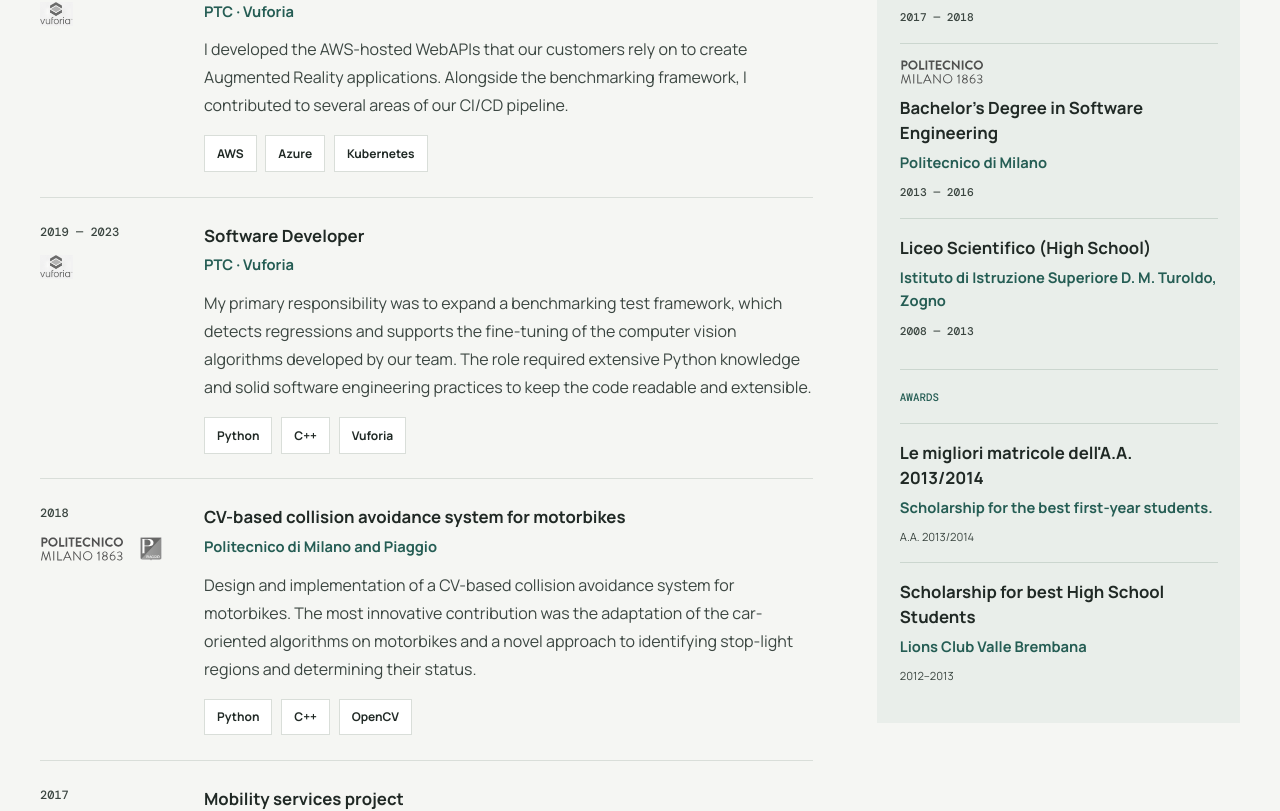
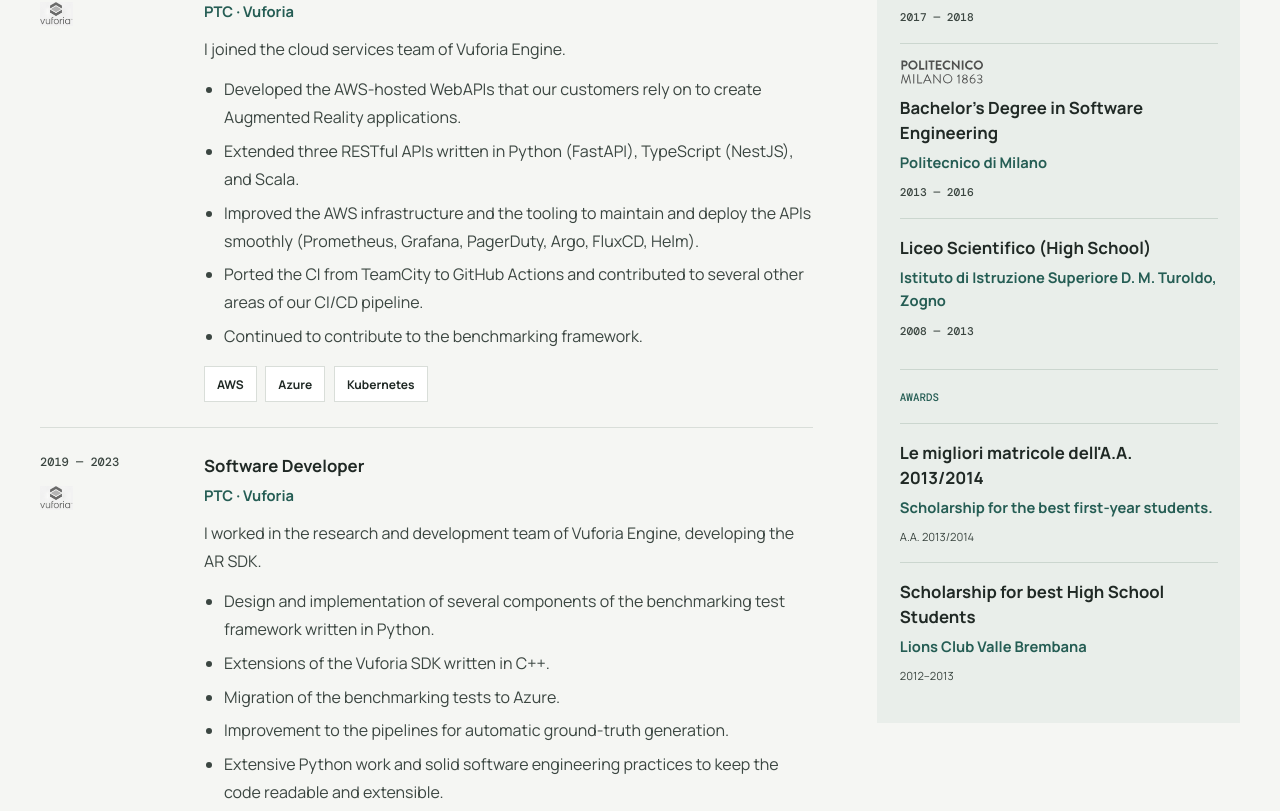
Before and after one commit to gaboardidiego/personal-website, an Angular app: page / in a window 1280 px wide. Shown: the part 2240-3051 px from the top of the page. Built offline with nearby package versions, Linux system fonts and the light colour scheme.

Commit message:
feat(career-history): add highlights to experience entries
Add an optional `highlights` list to the Experience model and render it
as bullets in the career timeline. Rewrite the Vuforia role descriptions
as a short summary plus highlights, and add styles and tests.

```diff
--- a/src/app/components/career-history/career-history.html
+++ b/src/app/components/career-history/career-history.html
@@ -28,6 +28,13 @@
             <h3>{{ item.role }}</h3>
             <p class="timeline-item__organization">{{ item.organization }}</p>
             <p class="timeline-item__description">{{ item.description }}</p>
+            @if (item.highlights; as highlights) {
+              <ul class="timeline-item__highlights">
+                @for (highlight of highlights; track highlight) {
+                  <li>{{ highlight }}</li>
+                }
+              </ul>
+            }
             @if (item.skills; as skills) {
               <ul class="skill-list timeline-item__skills" aria-label="Skills used">
                 @for (skill of skills; track skill) {
--- a/src/app/data/portfolio.ts
+++ b/src/app/data/portfolio.ts
@@ -39,8 +39,14 @@
     organization: 'PTC · Vuforia',
     logos: [{ name: 'Vuforia', logo: 'logos/vuforia.webp' }],
     period: '2023 — 2025',
-    description:
-      'I developed the AWS-hosted WebAPIs that our customers rely on to create Augmented Reality applications. Alongside the benchmarking framework, I contributed to several areas of our CI/CD pipeline.',
+    description: 'I joined the cloud services team of Vuforia Engine.',
+    highlights: [
+      'Developed the AWS-hosted WebAPIs that our customers rely on to create Augmented Reality applications.',
+      'Extended three RESTful APIs written in Python (FastAPI), TypeScript (NestJS), and Scala.',
+      'Improved the AWS infrastructure and the tooling to maintain and deploy the APIs smoothly (Prometheus, Grafana, PagerDuty, Argo, FluxCD, Helm).',
+      'Ported the CI from TeamCity to GitHub Actions and contributed to several other areas of our CI/CD pipeline.',
+      'Continued to contribute to the benchmarking framework.',
+    ],
     skills: ['AWS', 'Azure', 'Kubernetes'],
   },
   {
@@ -49,7 +55,14 @@
     logos: [{ name: 'Vuforia', logo: 'logos/vuforia.webp' }],
     period: '2019 — 2023',
     description:
-      'My primary responsibility was to expand a benchmarking test framework, which detects regressions and supports the fine-tuning of the computer vision algorithms developed by our team. The role required extensive Python knowledge and solid software engineering practices to keep the code readable and extensible.',
+      'I worked in the research and development team of Vuforia Engine, developing the AR SDK.',
+    highlights: [
+      'Design and implementation of several components of the benchmarking test framework written in Python.',
+      'Extensions of the Vuforia SDK written in C++.',
+      'Migration of the benchmarking tests to Azure.',
+      'Improvement to the pipelines for automatic ground-truth generation.',
+      'Extensive Python work and solid software engineering practices to keep the code readable and extensible.',
+    ],
     skills: ['Python', 'C++', 'Vuforia'],
   },
   {
--- a/src/app/models/portfolio.ts
+++ b/src/app/models/portfolio.ts
@@ -19,6 +19,7 @@
   logos?: Logo[];
   period: string;
   description: string;
+  highlights?: string[];
   current?: boolean;
   skills?: string[];
 }
--- a/src/app/site.css
+++ b/src/app/site.css
@@ -472,6 +472,19 @@
   line-height: 1.75;
 }
 
+.timeline-item__highlights {
+  max-width: 640px;
+  margin: 0.75rem 0 0;
+  padding-left: 1.25rem;
+  color: var(--body-muted);
+  font-size: 1rem;
+  line-height: 1.75;
+}
+
+.timeline-item__highlights li + li {
+  margin-top: 0.35rem;
+}
+
 .education {
   position: sticky;
   top: 7rem;
```
Also changed, not shown: 1 other file (tests, documents, lock files or other folders).
